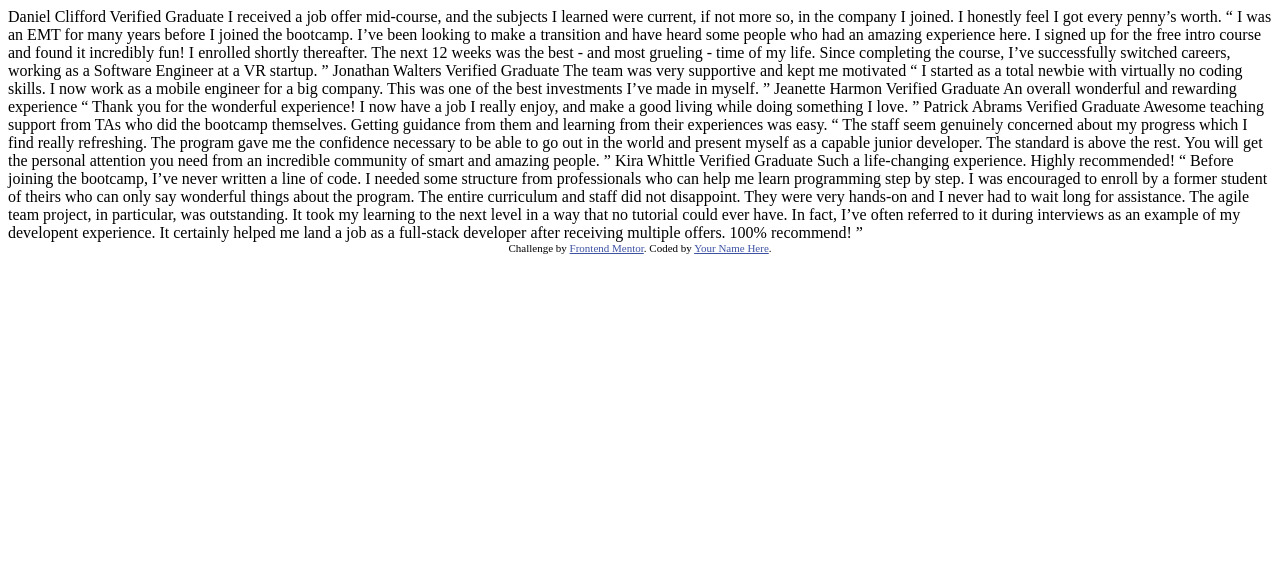
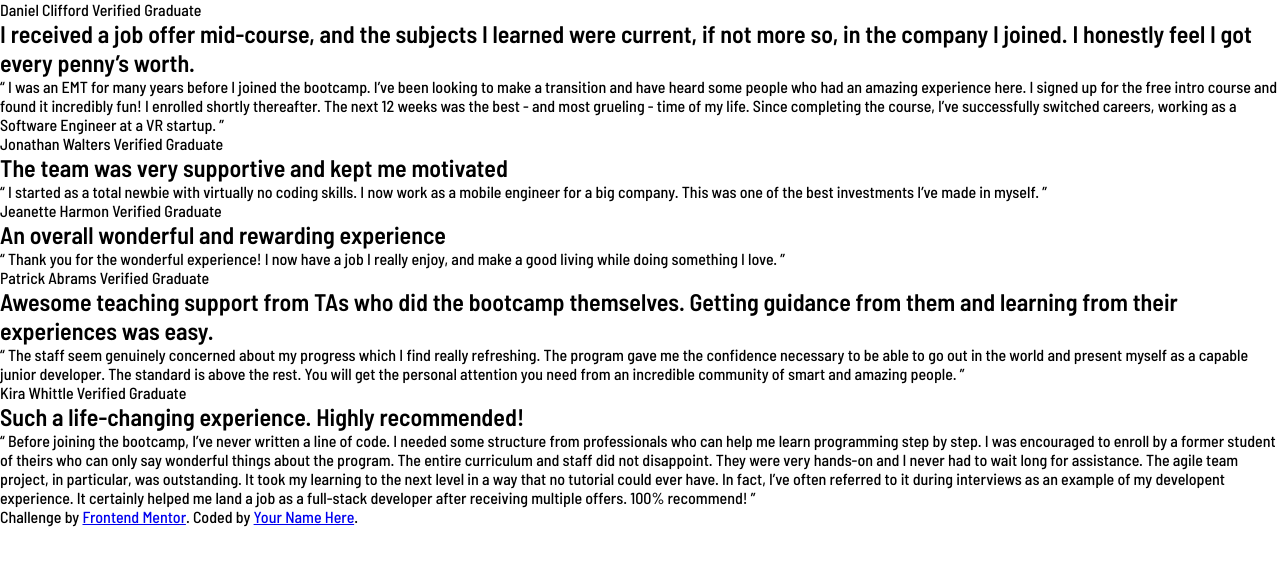
Before and after one commit to mitulpatel224/practice-testimonials-grid, a website: page index.html in a window 1280 px wide. Drawn offline with Linux system fonts and the light colour scheme.

Commit message:
feat: html strucutre, scss structure

```diff
--- /dev/null
+++ b/assets/scss/base/_color.scss
@@ -0,0 +1,9 @@
+// BG-COLORS
+$ModerateViolet: hsl(263, 55%, 52%);
+$VeryDarkGrayishBlue: hsl(217, 19%, 35%);
+$VeryDarkBlackishBlue: hsl(219, 29%, 14%);
+$White: hsl(0, 0%, 100%);
+
+// FONT-COLORS
+$LightGray: hsl(0, 0%, 81%);
+$LightGrayishBlue: hsl(210, 46%, 95%);
--- /dev/null
+++ b/assets/scss/base/_fonts.scss
@@ -0,0 +1 @@
+$fonts-BarlowSemiCondensed: 'Barlow Semi Condensed', sans-serif;
--- /dev/null
+++ b/assets/scss/base/_global.scss
@@ -0,0 +1,7 @@
+* {
+  margin: 0;
+  padding: 0;
+  position: relative;
+  box-sizing: border-box;
+  font-family: $fonts-BarlowSemiCondensed;
+}
--- /dev/null
+++ b/assets/scss/base/_index.scss
@@ -0,0 +1,4 @@
+@import 'fonts';
+@import 'variable';
+@import 'global';
+@import 'color';
--- /dev/null
+++ b/assets/scss/components/_footer.scss
@@ -0,0 +1,7 @@
+.attribution{
+    position: absolute;
+    height: 0;
+    bottom: 0;
+    margin: 0 auto;
+    text-align: center;
+}
--- /dev/null
+++ b/assets/scss/style.scss
@@ -0,0 +1,5 @@
+@import "./base/index";
+
+@import "./components/card";
+
+@import "./components/footer";
--- a/index.html
+++ b/index.html
@@ -1,64 +1,107 @@
 <!DOCTYPE html>
 <html lang="en">
+
 <head>
   <meta charset="UTF-8">
-  <meta name="viewport" content="width=device-width, initial-scale=1.0"> <!-- displays site properly based on user's device -->
+  <meta name="viewport" content="width=device-width, initial-scale=1.0">
+  <!-- displays site properly based on user's device -->
 
-  <link rel="icon" type="image/png" sizes="32x32" href="./images/favicon-32x32.png">
+  <link rel="icon" type="image/png" sizes="32x32" href="./assets/images/favicon-32x32.png">
+  <link rel="preconnect" href="https://fonts.googleapis.com">
+  <link rel="preconnect" href="https://fonts.gstatic.com" crossorigin>
+  <link href="https://fonts.googleapis.com/css2?family=Barlow+Semi+Condensed:wght@500;600&display=swap"
+    rel="stylesheet">
 
   <title>Frontend Mentor | [Challenge Name Here]</title>
 
-  <!-- Feel free to remove these styles or customise in your own stylesheet 👍 -->
-  <style>
-    .attribution { font-size: 11px; text-align: center; }
-    .attribution a { color: hsl(228, 45%, 44%); }
-  </style>
+  <link rel="stylesheet" href="style.css">
 </head>
+
 <body>
+  <main class="container">
+    <section class="testimonials">
+      <!-- CARD-1 -->
+      <div class="testimonial-card">
+        <div class="testimonial-user">
           Daniel Clifford
           Verified Graduate
-
+        </div>
+        <div class="testimonial-message">
+          <h2>
             I received a job offer mid-course, and the subjects I learned were current, if not more so,
             in the company I joined. I honestly feel I got every penny’s worth.
-
+          </h2>
+          <p>
             “ I was an EMT for many years before I joined the bootcamp. I’ve been looking to make a
             transition and have heard some people who had an amazing experience here. I signed up
             for the free intro course and found it incredibly fun! I enrolled shortly thereafter.
             The next 12 weeks was the best - and most grueling - time of my life. Since completing
             the course, I’ve successfully switched careers, working as a Software Engineer at a VR startup. ”
-
+          </p>
+        </div>
+      </div>
+      <!-- CARD-2 -->
+      <div class="testimonial-card">
+        <div class="testimonial-user">
           Jonathan Walters
           Verified Graduate
-
+        </div>
+        <div class="testimonial-message">
+          <h2>
             The team was very supportive and kept me motivated
-
+          </h2>
+          <p>
             “ I started as a total newbie with virtually no coding skills. I now work as a mobile engineer
             for a big company. This was one of the best investments I’ve made in myself. ”
-
+          </p>
+        </div>
+      </div>
+      <!-- CARD-3 -->
+      <div class="testimonial-card">
+        <div class="testimonial-user">
           Jeanette Harmon
           Verified Graduate
-
+        </div>
+        <div class="testimonial-message">
+          <h2>
             An overall wonderful and rewarding experience
-
+          </h2>
+          <p>
             “ Thank you for the wonderful experience! I now have a job I really enjoy, and make a good living
             while doing something I love. ”
-
+          </p>
+        </div>
+      </div>
+      <!-- CARD-4 -->
+      <div class="testimonial-card">
+        <div class="testimonial-user">
           Patrick Abrams
           Verified Graduate
-
+        </div>
+        <div class="testimonial-message">
+          <h2>
             Awesome teaching support from TAs who did the bootcamp themselves. Getting guidance from them and
             learning from their experiences was easy.
-
+          </h2>
+          <p>
             “ The staff seem genuinely concerned about my progress which I find really refreshing. The program
             gave me the confidence necessary to be able to go out in the world and present myself as a capable
             junior developer. The standard is above the rest. You will get the personal attention you need from
             an incredible community of smart and amazing people. ”
-
+          </p>
+        </div>
+      </div>
+      <!-- CARD-5 -->
+      <div class="testimonial-card">
+        <div class="testimonial-user">
           Kira Whittle
           Verified Graduate
-
+        </div>
+        <div class="testimonial-message">
+          <h2>
             Such a life-changing experience. Highly recommended!
-
+          </h2>
+          <p>
             “ Before joining the bootcamp, I’ve never written a line of code. I needed some structure from
             professionals who can help me learn programming step by step. I was encouraged to enroll by a former
             student of theirs who can only say wonderful things about the program. The entire curriculum and staff
@@ -67,10 +110,16 @@
             could ever have. In fact, I’ve often referred to it during interviews as an example of my developent
             experience. It certainly helped me land a job as a full-stack developer after receiving multiple offers.
             100% recommend! ”
+          </p>
+        </div>
+      </div>
+    </section>
+  </main>
 
   <div class="attribution">
     Challenge by <a href="https://www.frontendmentor.io?ref=challenge" target="_blank">Frontend Mentor</a>.
     Coded by <a href="#">Your Name Here</a>.
   </div>
 </body>
+
 </html>
```
Also changed, not shown: package.json (added, +26 -0 lines), assets/images/bg-pattern-quotation.svg (renamed from images/bg-pattern-quotation.svg), assets/images/favicon-32x32.png (renamed from images/favicon-32x32.png), assets/images/image-daniel.jpg (renamed from images/image-daniel.jpg), assets/images/image-jeanette.jpg (renamed from images/image-jeanette.jpg), assets/images/image-jonathan.jpg (renamed from images/image-jonathan.jpg), assets/images/image-kira.jpg (renamed from images/image-kira.jpg), assets/images/image-patrick.jpg (renamed from images/image-patrick.jpg), assets/scss/base/_variable.scss (added), assets/scss/components/_card.scss (added), style.css (added), 1 other file. Lines whose indentation alone changed are shown as unchanged.
